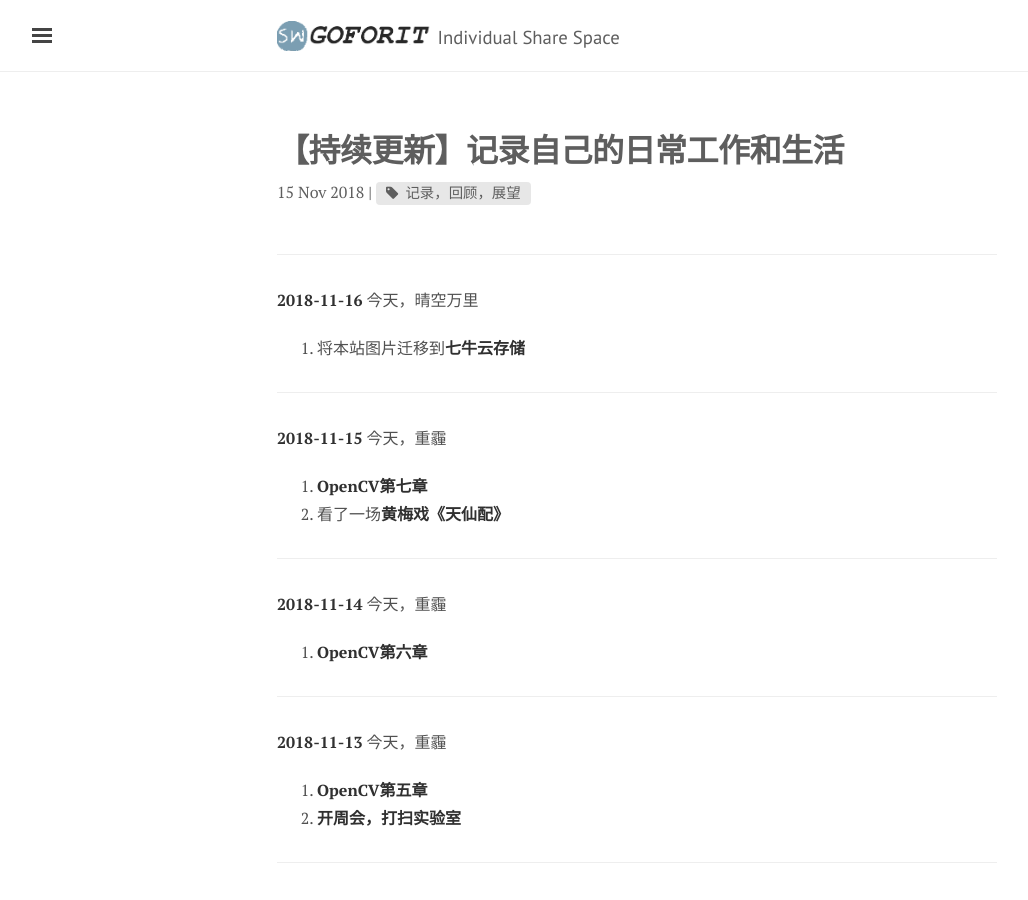
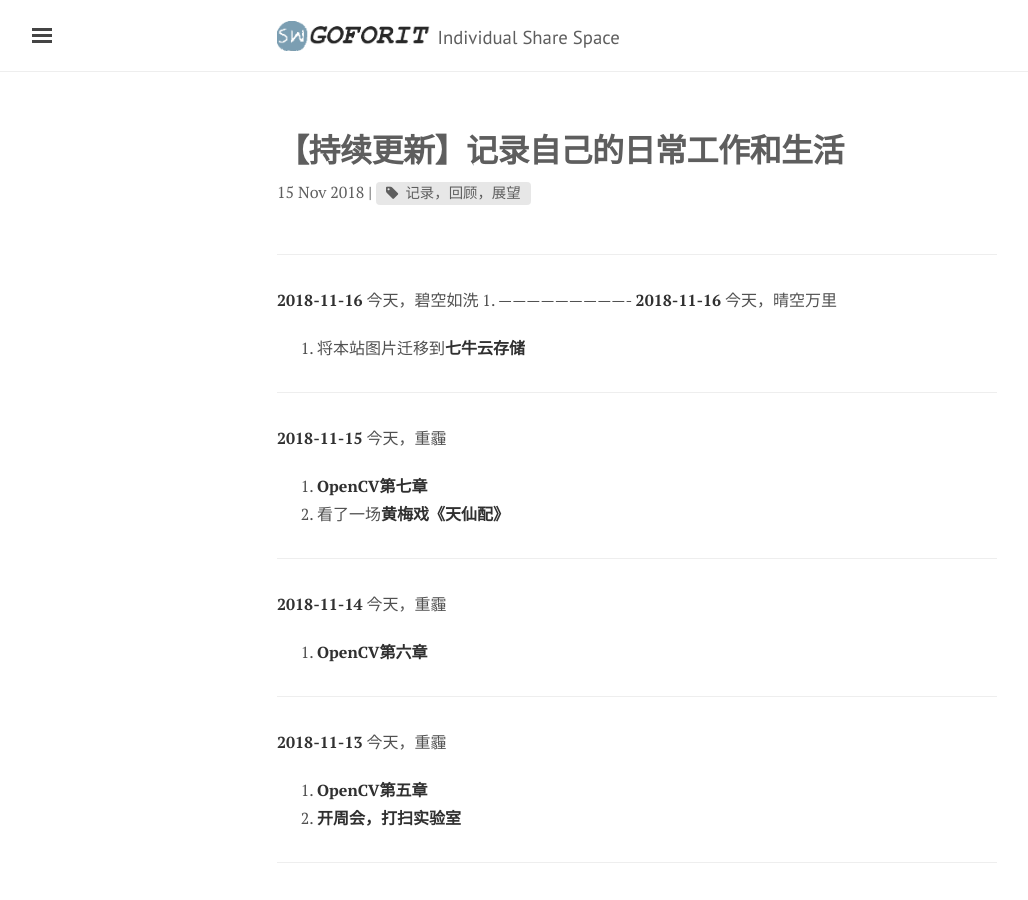
Before and after one commit to illust/illust.github.io, a Jekyll site: the page built from _posts/2018-11-15-works.md, in a window 1280 px wide and 900 px high. Shown: the whole window, without its empty margins (3-1031 px from the left). Built offline with Jekyll 4.4.1, drawn with Linux system fonts in a browser that asks for light colours; nearby versions of some CDN libraries; comment, search, counter and statistics services are not loaded.

Commit message:
daily work

```diff
--- a/_posts/2018-11-15-works.md
+++ b/_posts/2018-11-15-works.md
@@ -5,6 +5,10 @@ categories: [dailyposts]
 excerpt: 回到写日记的年月里，fight！
 tags: [记录，回顾，展望]
 ---
+----------------------------
+**2018-11-16**
+今天，碧空如洗
+1.
 ----------------------------
 **2018-11-16**
 今天，晴空万里
```
